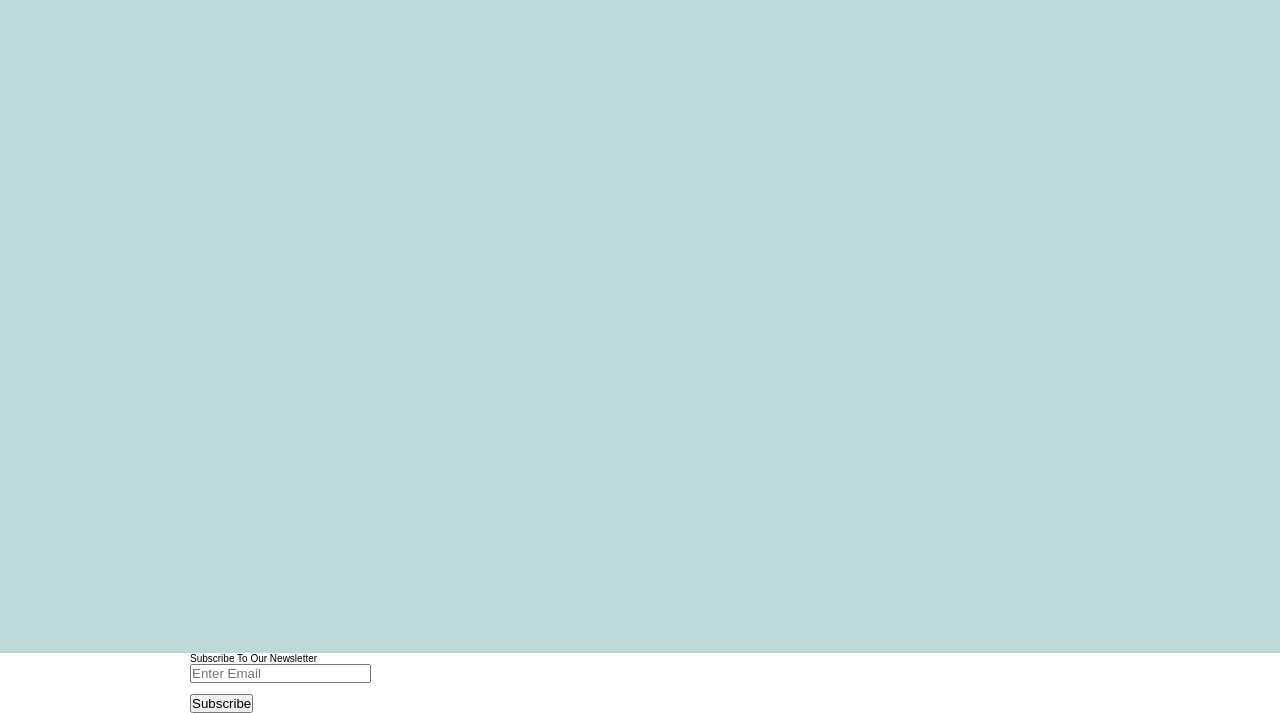
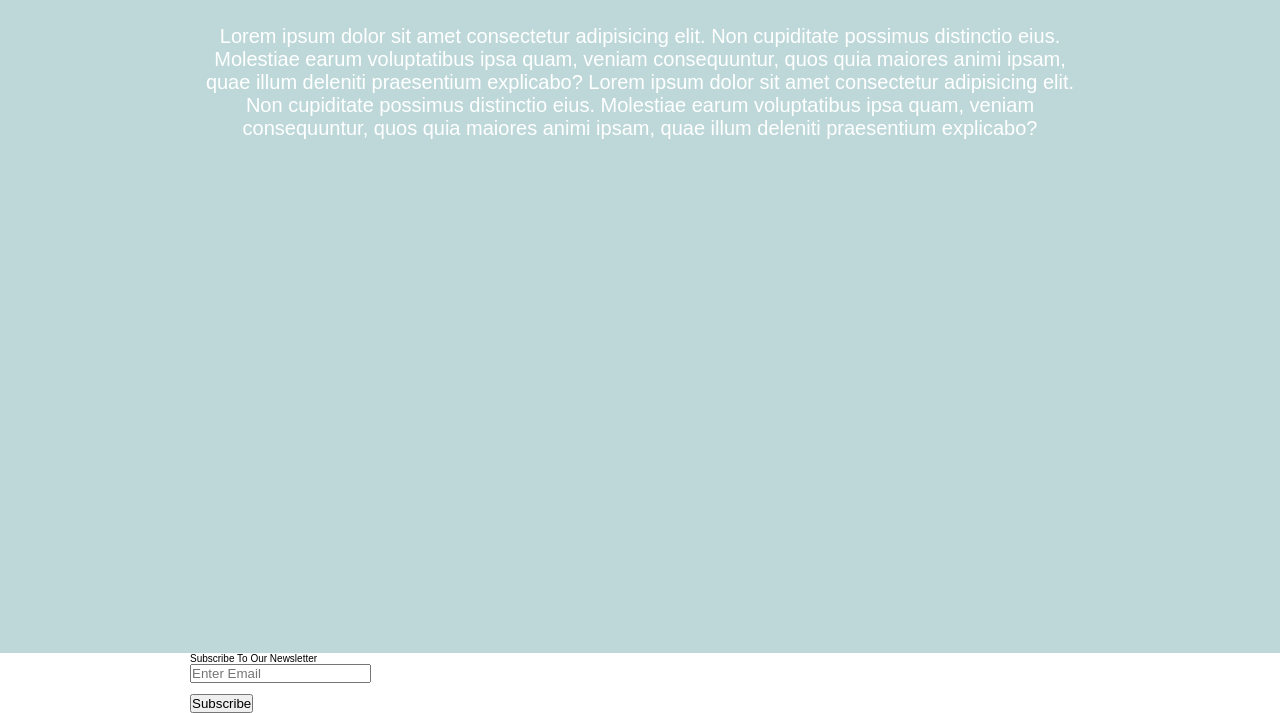
Before and after one commit to KabirAbdulkareem/01_Acme, a plain HTML site: page index.html in a window 1280 px wide. Shown: the part 274-987 px from the top of the page. Drawn offline with Linux system fonts and the light colour scheme.

Commit message:
Fixed filter issue
The two <p> elements in the main area were positioned relatively and their z-index was set to 1. Doing this allows the two paragraphs to be positioned on top of the filter element

```diff
--- a/index.css
+++ b/index.css
@@ -76,6 +76,11 @@ html {
   width: 100vw;
 }
 
+#main .container p{
+  position: relative;
+  z-index: 1;
+}
+
 #main .container p.first_child {
   font-size: 4.5rem;
   margin-bottom: 4rem;
--- a/index.html
+++ b/index.html
@@ -24,6 +24,7 @@
 
     <!-- main area -->
     <div id="main">
+      <div id="filter">aaaaaaaaaa</div>
       <div class="container">
         <p class="first_child">Web Design</p>
         <p>
@@ -36,7 +37,6 @@
           animi ipsam, quae illum deleniti praesentium explicabo?
         </p>
       </div>
-      <div id="filter">aaaaaaaaaa</div>
     </div>
 
     <div id="footer">
```
